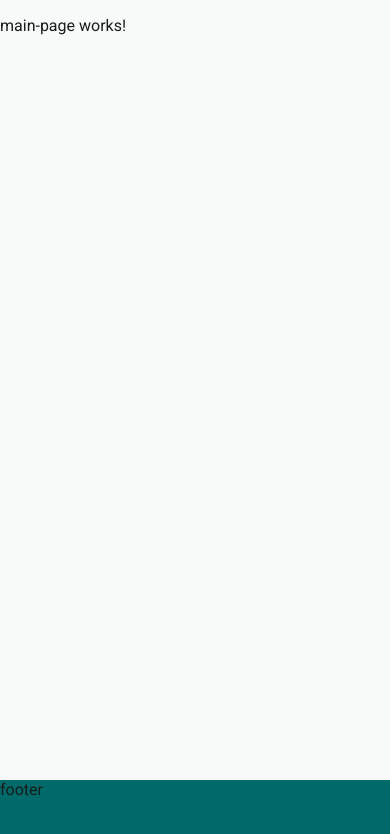
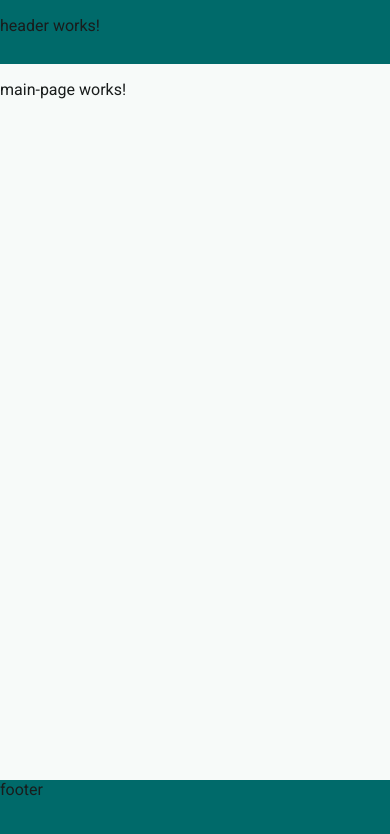
Before and after one commit to SuikaT/AngularMobileSqueleton, an Angular app: page / in a window 390 px wide. Shown: the top 834 px of the page. Built offline with nearby package versions, Linux system fonts and the light colour scheme.

Commit message:
remove non squeleton components remove non mobile app dependencies

```diff
--- a/package.json
+++ b/package.json
@@ -24,7 +24,6 @@
         "@capacitor/angular": "^2.0.3",
         "@capacitor/core": "latest",
         "@capacitor/ios": "^7.4.2",
-        "ngx-cookie-service": "^19.1.2",
         "rxjs": "~7.8.0",
         "tslib": "^2.3.0",
         "zone.js": "~0.15.0"
--- a/src/app/app.component.html
+++ b/src/app/app.component.html
@@ -1,4 +1,5 @@
 <div class="app-container">
+    <app-header class="contrast-background"></app-header>
     <div class="content">
         <router-outlet></router-outlet>
     </div>
--- a/src/app/app.component.ts
+++ b/src/app/app.component.ts
@@ -1,13 +1,21 @@
 import { Component } from "@angular/core";
 import { RouterOutlet } from "@angular/router";
 import { FooterComponent } from "./views/footer/footer.component";
+import { HeaderComponent } from "./views/header/header.component";
+import { ThemeService } from "./services/theme.service";
 
 @Component({
     selector: "app-root",
-    imports: [RouterOutlet, FooterComponent],
+    imports: [RouterOutlet, HeaderComponent, FooterComponent],
     templateUrl: "./app.component.html",
     styleUrl: "./app.component.scss",
 })
 export class AppComponent {
     title = "angular-mobile-squeleton";
+
+    constructor(private theme: ThemeService) {}
+
+    ngOnInit(): void {
+        this.theme.initTheme();
+    }
 }
--- a/src/app/services/theme.service.ts
+++ b/src/app/services/theme.service.ts
@@ -28,7 +28,7 @@ export class ThemeService {
 
     initTheme() {
         //TODO retrieve theme from mobile save
-		let theme = undefined
+        let theme = undefined;
         if (!this.isValidTheme(theme)) {
             theme = ThemeEnum.LIGHT;
         }
--- a/src/app/views/budget/budget.component.html
+++ /dev/null
@@ -1 +0,0 @@
-<p>budget works!</p>
--- a/src/app/views/header/header.component.scss
+++ b/src/app/views/header/header.component.scss
@@ -0,0 +1,5 @@
+:host {
+    display: flex;
+    width: 100%;
+    height: 4rem;
+}
--- a/src/styles.scss
+++ b/src/styles.scss
@@ -3,7 +3,8 @@
 @use "theme/overrides/overrides.scss";
 
 /* You can add global styles to this file, and also import other style files */
-html, body {
+html,
+body {
     height: 100%;
     margin: 0;
     overflow: hidden;
```
Also changed, not shown: src/app/app.routes.ts (+4 -6 lines), src/app/views/budget/budget.component.ts (deleted, +0 -11 lines), src/app/views/budget/budget.component.scss (deleted), 1 other file (tests, documents, lock files or other folders). Lines whose indentation alone changed are shown as unchanged.
